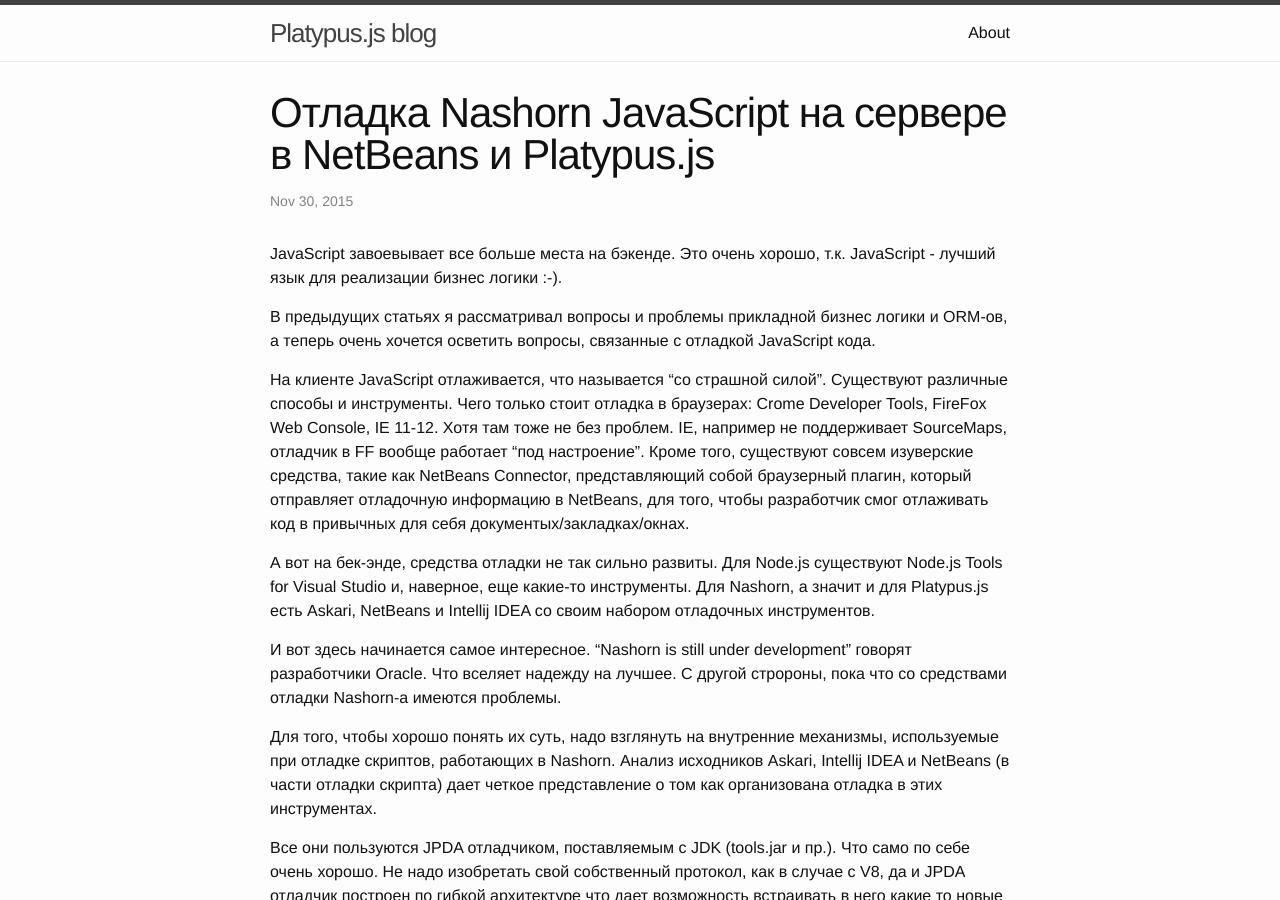
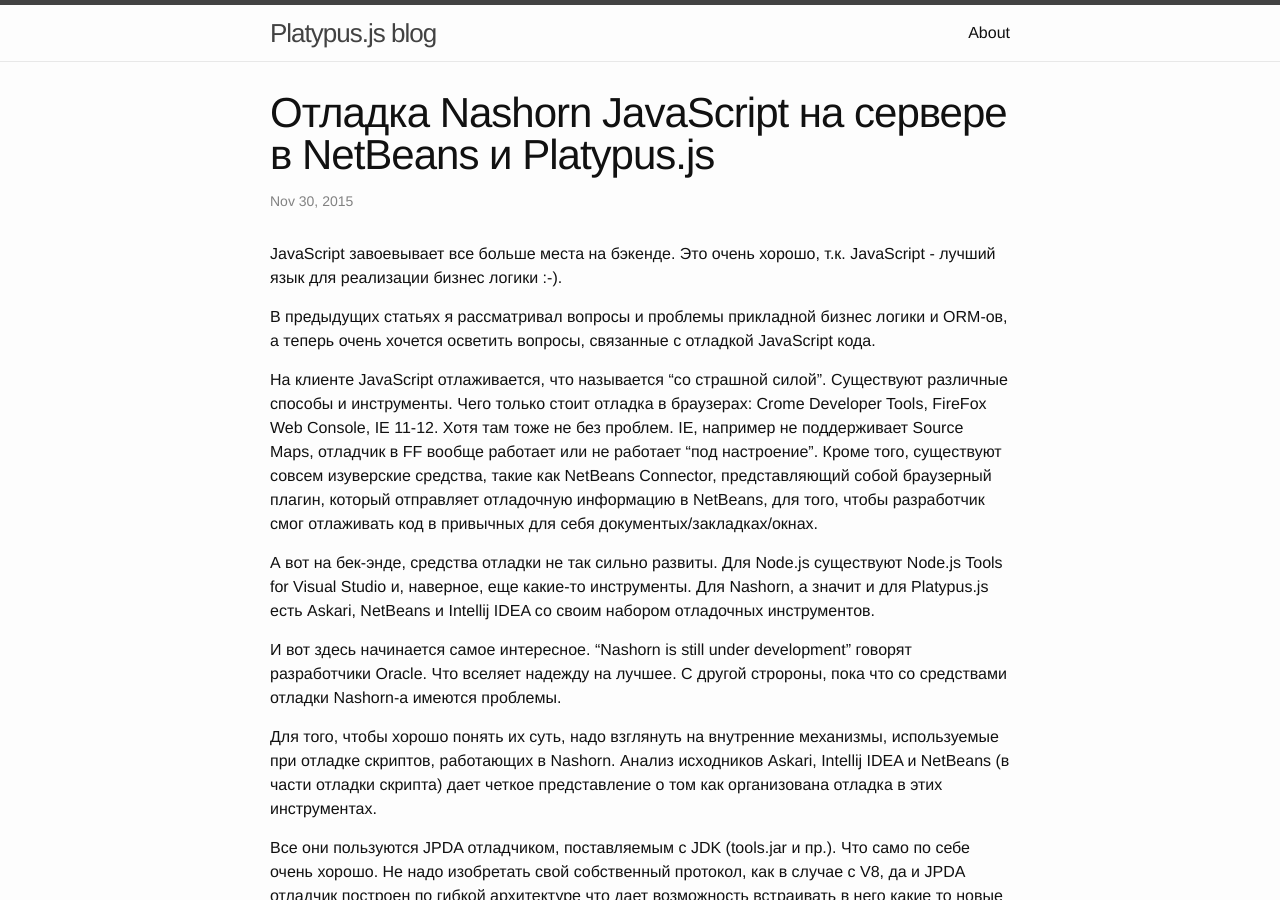
Before and after one commit to marat-gainullin/marat-gainullin.github.io, a Jekyll site: the page built from _posts/2015-11-30-js-debugger.markdown, in a window 1280 px wide and 900 px high. Built offline with Jekyll 4.4.1, drawn with Linux system fonts in a browser that asks for light colours; comment, search, counter and statistics services are not loaded.

Commit message:
Update 2015-11-30-js-debugger.markdown

```diff
--- a/_posts/2015-11-30-js-debugger.markdown
+++ b/_posts/2015-11-30-js-debugger.markdown
@@ -14,7 +14,7 @@ JavaScript завоевывает все больше места на бэкен
 
 На клиенте JavaScript отлаживается, что называется "со страшной силой". Существуют различные способы и инструменты.
 Чего только стоит отладка в браузерах: Crome Developer Tools, FireFox Web Console, IE 11-12. Хотя там тоже не без
-проблем. IE, например не поддерживает SourceMaps, отладчик в FF вообще работает "под настроение".
+проблем. IE, например не поддерживает Source Maps, отладчик в FF вообще работает или не работает "под настроение".
 Кроме того, существуют совсем изуверские средства, такие как NetBeans Connector, представляющий собой браузерный плагин,
 который отправляет отладочную информацию в NetBeans, для того, чтобы разработчик смог отлаживать код в привычных для себя
 документых/закладках/окнах.
```
